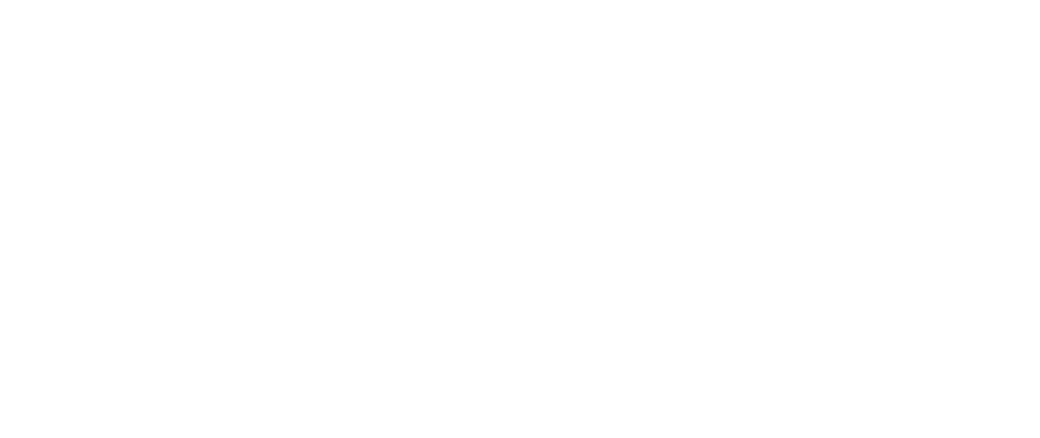
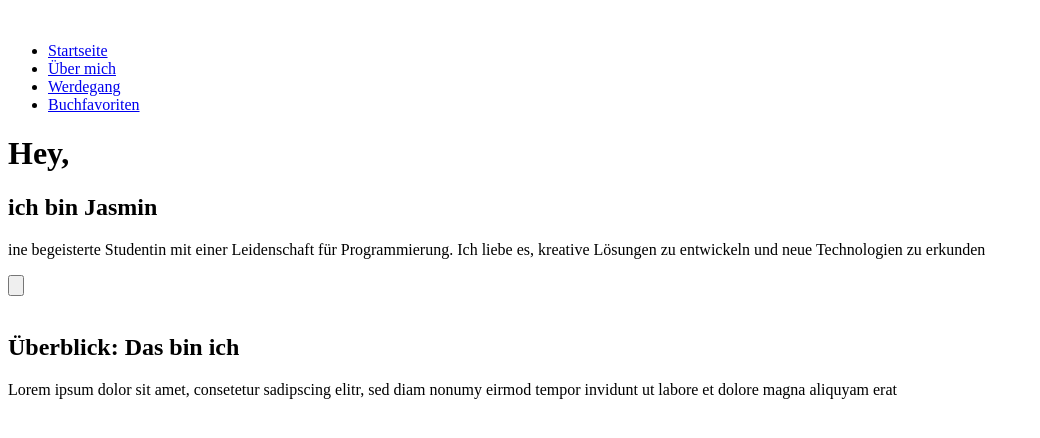
Before and after one commit to IU-Webprogrammierung/web-programmierung-jasmin-zimmer, a plain HTML site: page index.html in a window 1280 px wide. Shown: the whole page, without its empty margins (0-1040 px from the left). Drawn offline with Linux system fonts and the light colour scheme.

Commit message:
Header + erste Section (Überblick: Über mich) erstellt
Header hat ein Logo, die Navigationslinks und eine Button für das spätere Togglen des Themes

```diff
--- a/index.html
+++ b/index.html
@@ -5,4 +5,48 @@
     <meta name="viewport" content="width=device-width, intiale-scale=1.0" />
     <title>Meine Webseite</title>
   </head>
+
+  <body>
+    <header>
+      <nav>
+        <div class="logg">
+          <img />
+        </div>
+        <ul>
+          <li><a href="#">Startseite</a></li>
+          <li><a href="#">Über mich</a></li>
+          <li><a href="#">Werdegang</a></li>
+          <li><a href="#">Buchfavoriten</a></li>
+        </ul>
+        <div class="toggle-buttom"></div>
+      </nav>
+
+      <h1 class="serif">Hey,</h1>
+      <h2 class=".sansserif">ich bin Jasmin</h2>
+      <p>
+        ine begeisterte Studentin mit einer Leidenschaft für Programmierung. Ich
+        liebe es, kreative Lösungen zu entwickeln und neue Technologien zu
+        erkunden
+      </p>
+      <button aria-label="Hier geht es zu weiteren Inhalten auf der Seite">
+        <img />
+      </button>
+    </header>
+
+    <main>
+      <section class="">
+        <div>
+          <img />
+        </div>
+        <div class="text">
+          <h2>Überblick: Das bin ich</h2>
+          <p>
+            Lorem ipsum dolor sit amet, consetetur sadipscing elitr, sed diam
+            nonumy eirmod tempor invidunt ut labore et dolore magna aliquyam
+            erat
+          </p>
+        </div>
+      </section>
+    </main>
+  </body>
 </html>
```
